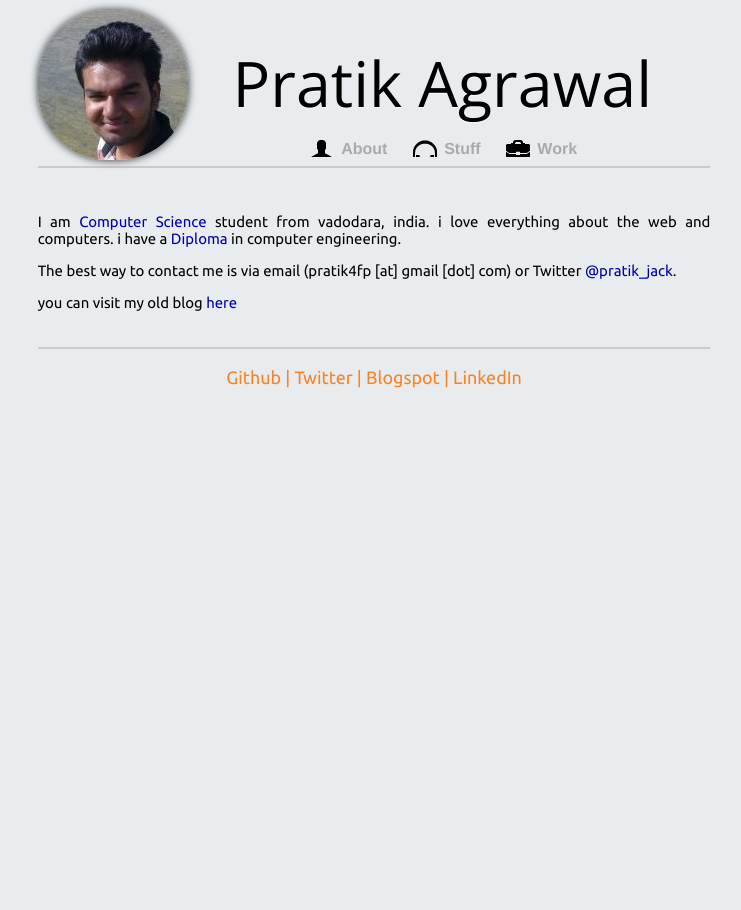
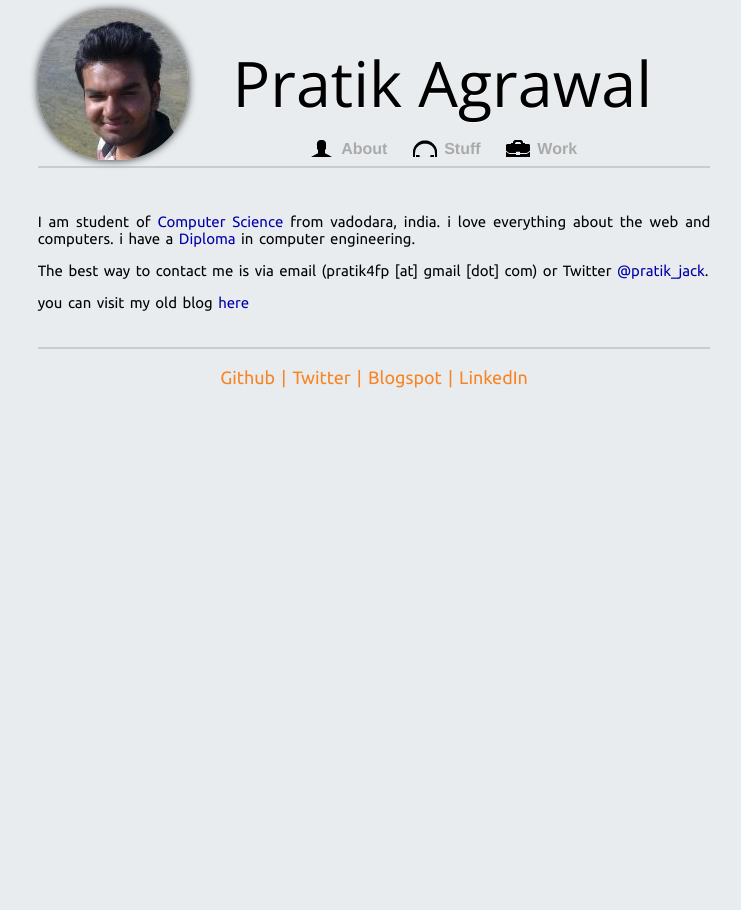
Before and after one commit to pratik98/pratik98.github.com, a Jekyll site: the page built from about.md, in a window 1280 px wide. Shown: the whole page, without its empty margins (266-1007 px from the left). Built offline with Jekyll 4.4.1, drawn with Linux system fonts in a browser that asks for light colours; some web fonts are replaced.

Commit message:
adjusted word spacing

```diff
--- a/about.md
+++ b/about.md
@@ -1,9 +1,9 @@
 ---
 layout: default
-title:  "About"
+title:  "About - Pratik Agrawal"
 ---
 
-I am [Computer Science](http://www.msubaroda.ac.in) student from vadodara, india. i love everything about the web and computers.
+I am student of [Computer Science](http://www.msubaroda.ac.in) from vadodara, india. i love everything about the web and computers.
 i have a [Diploma](http://www.nirmauni.ac.in) in computer engineering.
 
 The best way to contact me is via email (pratik4fp [at] gmail [dot] com) or
--- a/css/main.css
+++ b/css/main.css
@@ -141,6 +141,7 @@ margin-bottom: 8px;
 }
 .site p{
  font-family: 'Ubuntu',serif;
+ word-spacing:2px;
  }
 .site .footer {
   font-size: 120%;
@@ -188,6 +189,8 @@ text-shadow: 0px 1px 0px rgba(255, 255, 255, 0.75);
 }
 .post p {
 font-family:'Ubuntu',serif;
+/*letter-spacing:0.5px;*/
+word-spacing:2px;
 }
 .post pre {
   border: 1px solid #ddd;
```
